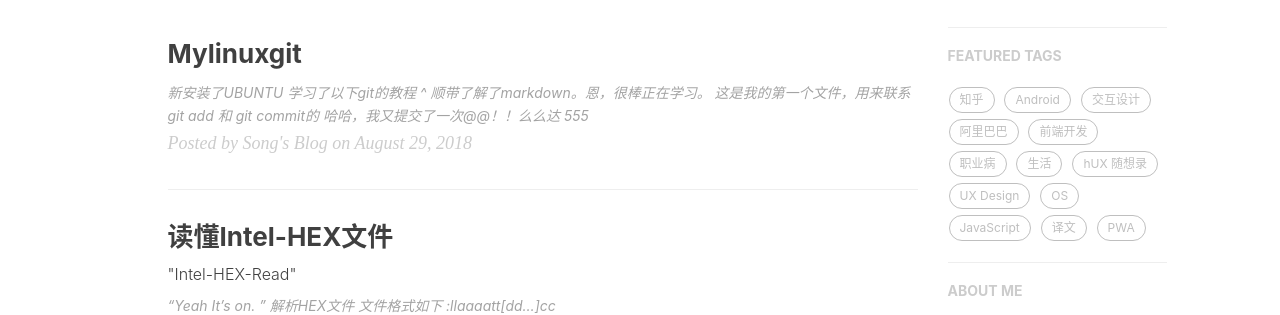
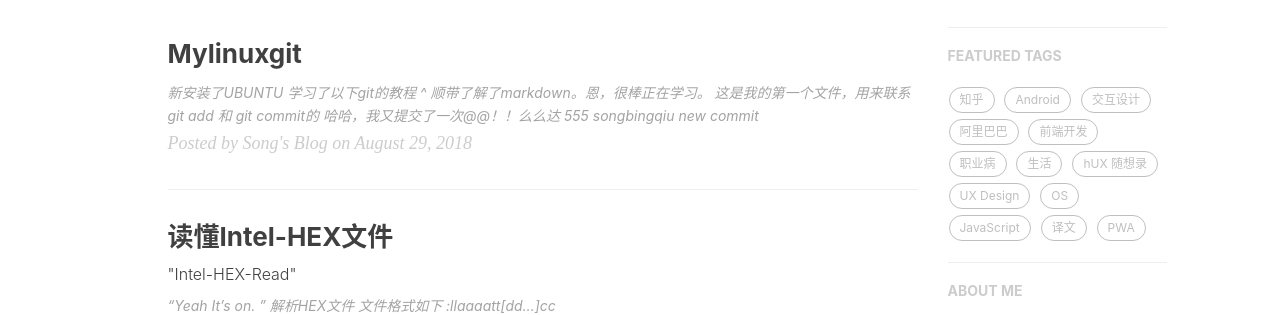
Before and after one commit to songlafk/songlafk.github.io, a Jekyll site: the page built from index.html, in a window 1280 px wide and 900 px high. Shown: the part 431-746 px from the top of the window. Built offline with Jekyll 4.4.1, drawn with Linux system fonts in a browser that asks for light colours; nearby versions of some CDN libraries; the list of posts is cut into pages by our own code; comment, search, counter and statistics services are not loaded.

Commit message:
git commit

```diff
--- a/_posts/2018-8-29-mylinuxgit.markdown
+++ b/_posts/2018-8-29-mylinuxgit.markdown
@@ -4,3 +4,5 @@
 * 这是我的第一个文件，用来联系git add 和 git commit的
 * 哈哈，我又提交了一次@@！！么么达
 * 555
+* songbingqiu new commit
+*
```
